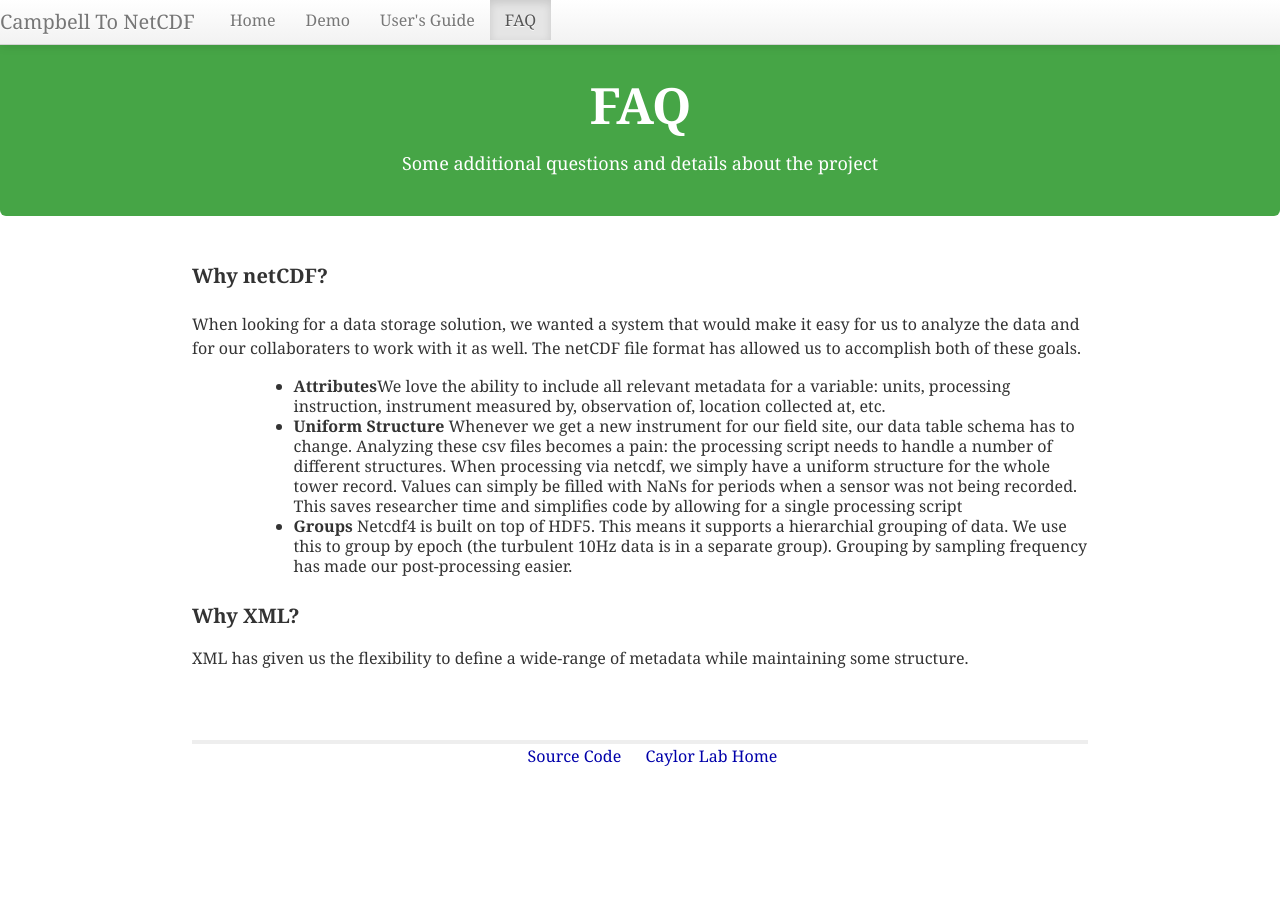
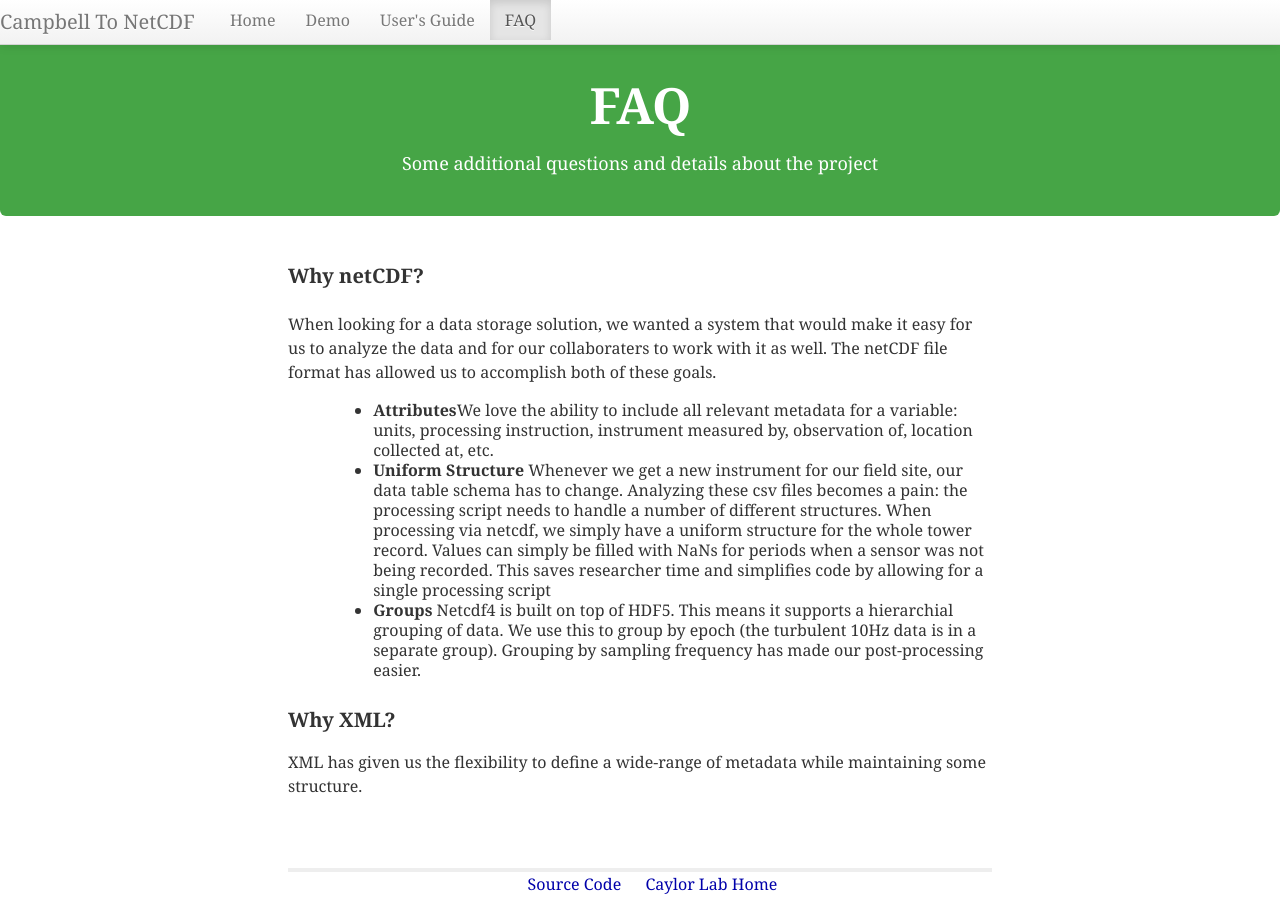
Before and after one commit to mbo12/campbellNetCDF, a Jekyll site: the page built from faq/index.html, in a window 1280 px wide and 900 px high. Built offline with Jekyll 4.4.1, drawn with Linux system fonts in a browser that asks for light colours; nearby versions of some CDN libraries.

Commit message:
make text-width less on wide screen

```diff
--- a/_layouts/default.html
+++ b/_layouts/default.html
@@ -32,13 +32,23 @@
 
       body {
 
-
-
       margin: 30px auto;}
       .container-fluid {
           padding-left: 15%;
           padding-right: 15%;
-      }    </style>
+      }
+/* Large desktop */
+@media (min-width: 1200px) { .container-fluid {
+padding-left:22.5%;
+padding-right:22.5%; }}
+
+/* Landscape phone to portrait tablet */
+@media (max-width: 767px) { .container-fluid {
+     padding-left:0%;
+     pading-right:0%; }}}
+
+
+   </style>
 
 {{ page.hero }}
 <div class="navbar navbar-fixed-top">
```
